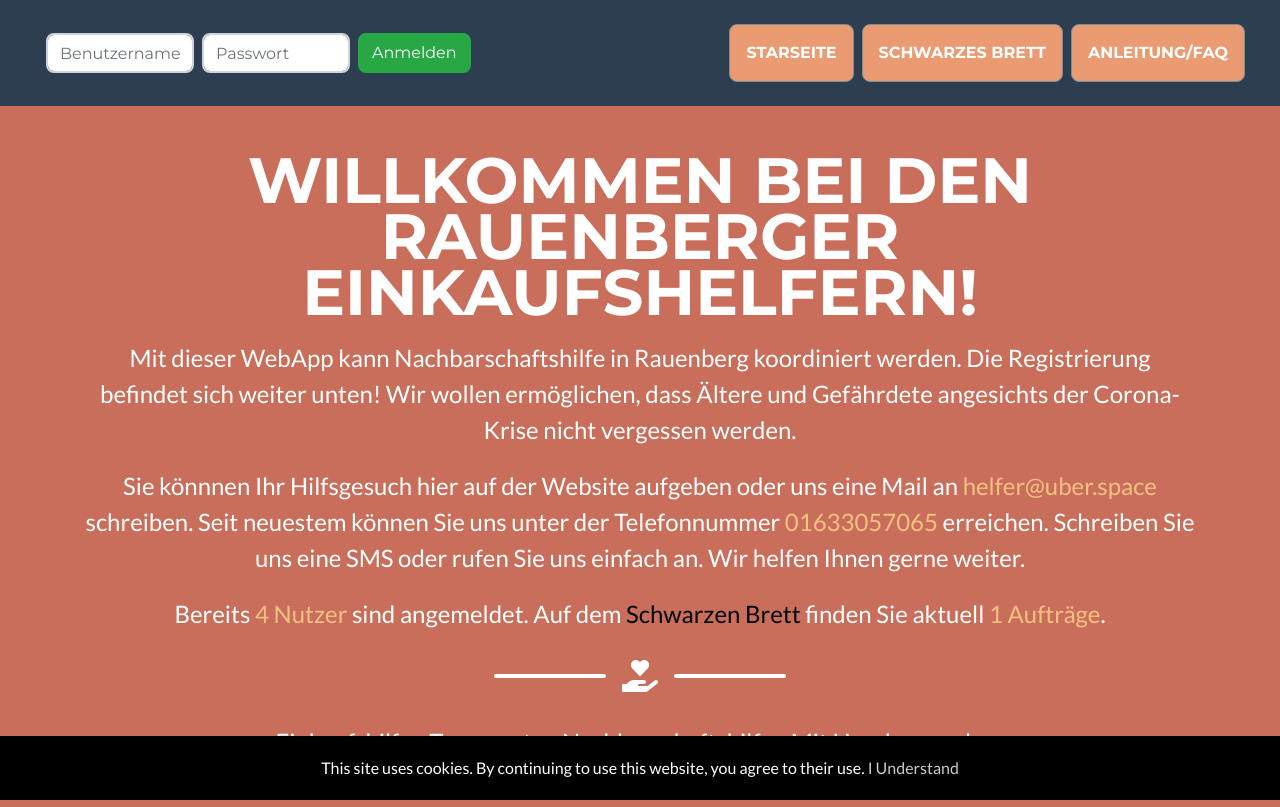
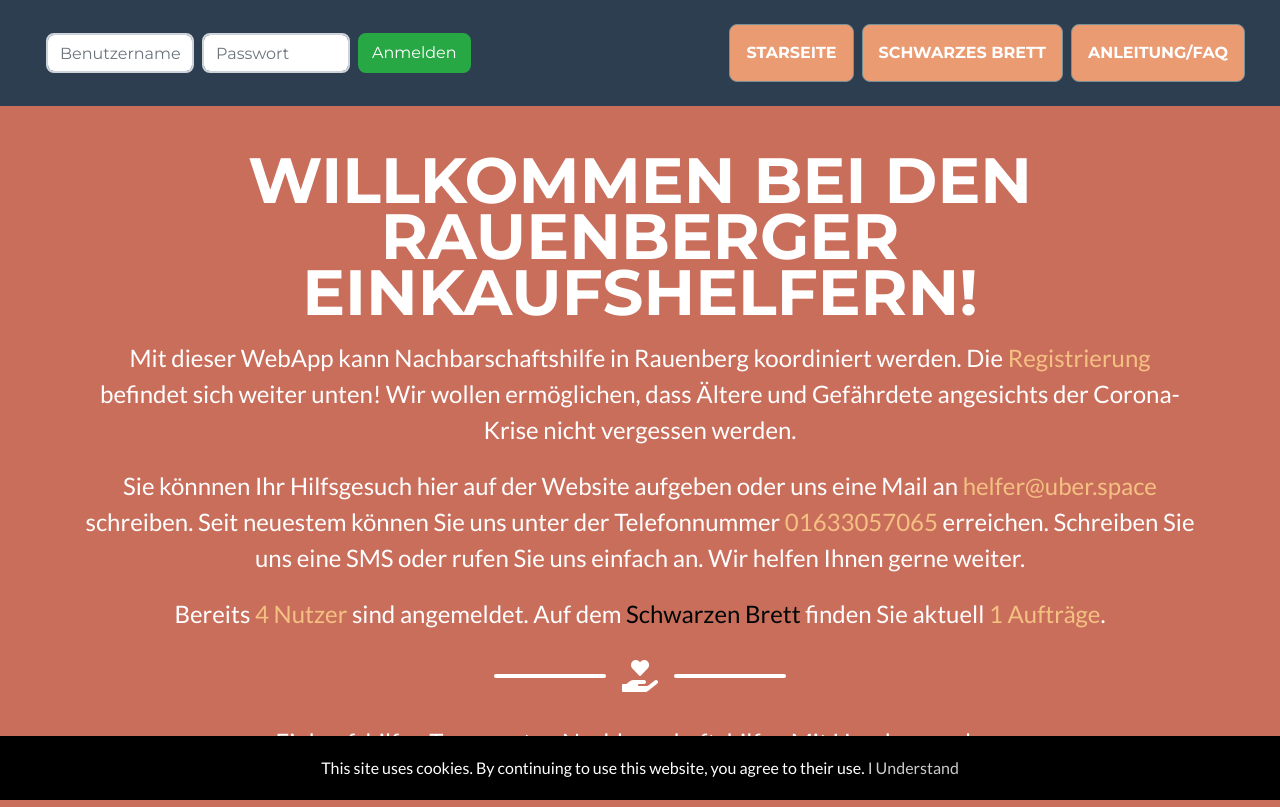
Before and after one commit to SYoy/voluntary_grocery_shopping, a Django app: page / in a window 1280 px wide. Shown: the top 807 px of the page. Run offline with Django 3.2, Linux system fonts and the light colour scheme; data comes from the database, SQL or seed files in the repository; some libraries are stand-ins or nearby versions.

Commit message:
link reg

```diff
--- a/EinkaufsApp/templates/public/start.html
+++ b/EinkaufsApp/templates/public/start.html
@@ -38,7 +38,7 @@
         <div class="d-none d-xl-block" style="margin-top: -3rem;">
           <h1 class="masthead-heading text-uppercase mb-0">Willkommen bei den Rauenberger Einkaufshelfern!</h1>
             <p class="masthead-subheading  mb-0" style="margin-top: 20px">Mit dieser WebApp kann Nachbarschaftshilfe in Rauenberg koordiniert werden.
-                Die Registrierung befindet sich weiter unten! Wir wollen ermöglichen, dass Ältere und Gefährdete angesichts der Corona-Krise nicht vergessen werden.
+                Die <a style="color: #f5c182;" href="#registrierung">Registrierung</a> befindet sich weiter unten! Wir wollen ermöglichen, dass Ältere und Gefährdete angesichts der Corona-Krise nicht vergessen werden.
             </p>
             <p class="masthead-subheading  mb-0" style="margin-top: 20px">
                 Sie könnnen Ihr Hilfsgesuch hier auf der Website aufgeben oder uns eine Mail an  <a style="color: #f5c182"  href="mailto:helfer@uber.space">helfer@uber.space</a> schreiben.
@@ -53,7 +53,7 @@
         </div>
         <div class="d-xl-none" style="margin-top: -3rem">
           <h1 class="masthead-heading text-uppercase mb-0" style="font-size: xx-large">Willkommen bei den Rauenberger Einkaufshelfern!</h1>
-            <p class="masthead-subheading  mb-0" style="margin-top: 20px">Wir wollen ermöglichen, dass Ältere und Gefährdete angesichts der Corona-Krise nicht vergessen werden. Die Registrierung finden Sie weiter unten!</p>
+            <p class="masthead-subheading  mb-0" style="margin-top: 20px">Wir wollen ermöglichen, dass Ältere und Gefährdete angesichts der Corona-Krise nicht vergessen werden. Die <a style="color: #f5c182;" href="#registrierung">Registrierung</a> finden Sie weiter unten!</p>
              <p class="masthead-subheading  mb-0" style="margin-top: 20px">
                 Sie könnnen Ihr Hilfsgesuch hier auf der Website aufgeben oder uns eine Mail an  <a style="color: #f5c182"  href="mailto:helfer@uber.space">helfer@uber.space</a> schreiben.
                 Seit neuestem können Sie uns unter der Telefonnummer <a style="color: #f5c182;">01633057065</a> erreichen.
@@ -82,7 +82,7 @@
 {% block section %}
 
   <!-- Portfolio Section -->
-  <section class="page-section portfolio" id="portfolio">
+  <section class="page-section portfolio" id="registrierung">
     <div class="container">
 
       <!-- Portfolio Grid Items -->
```
